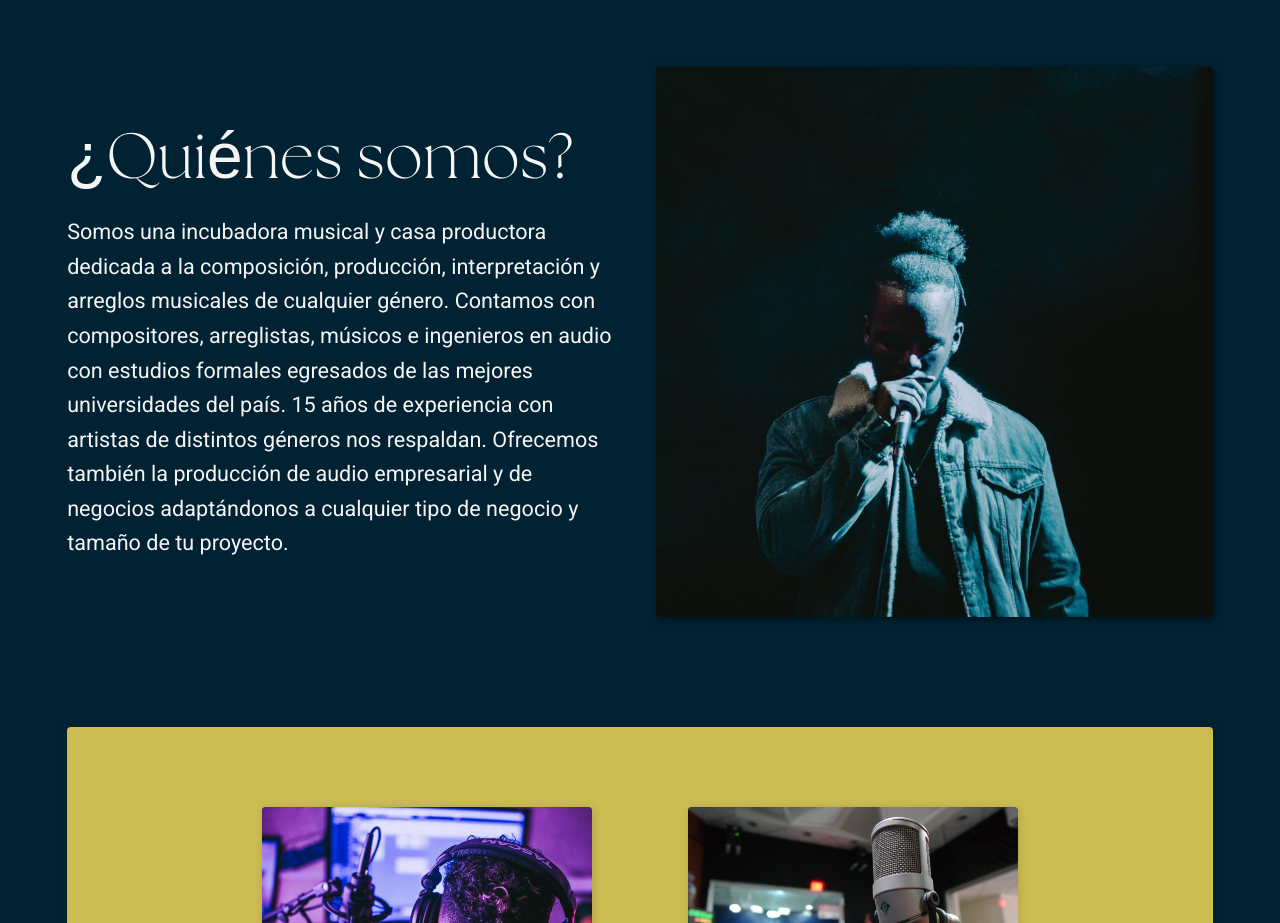
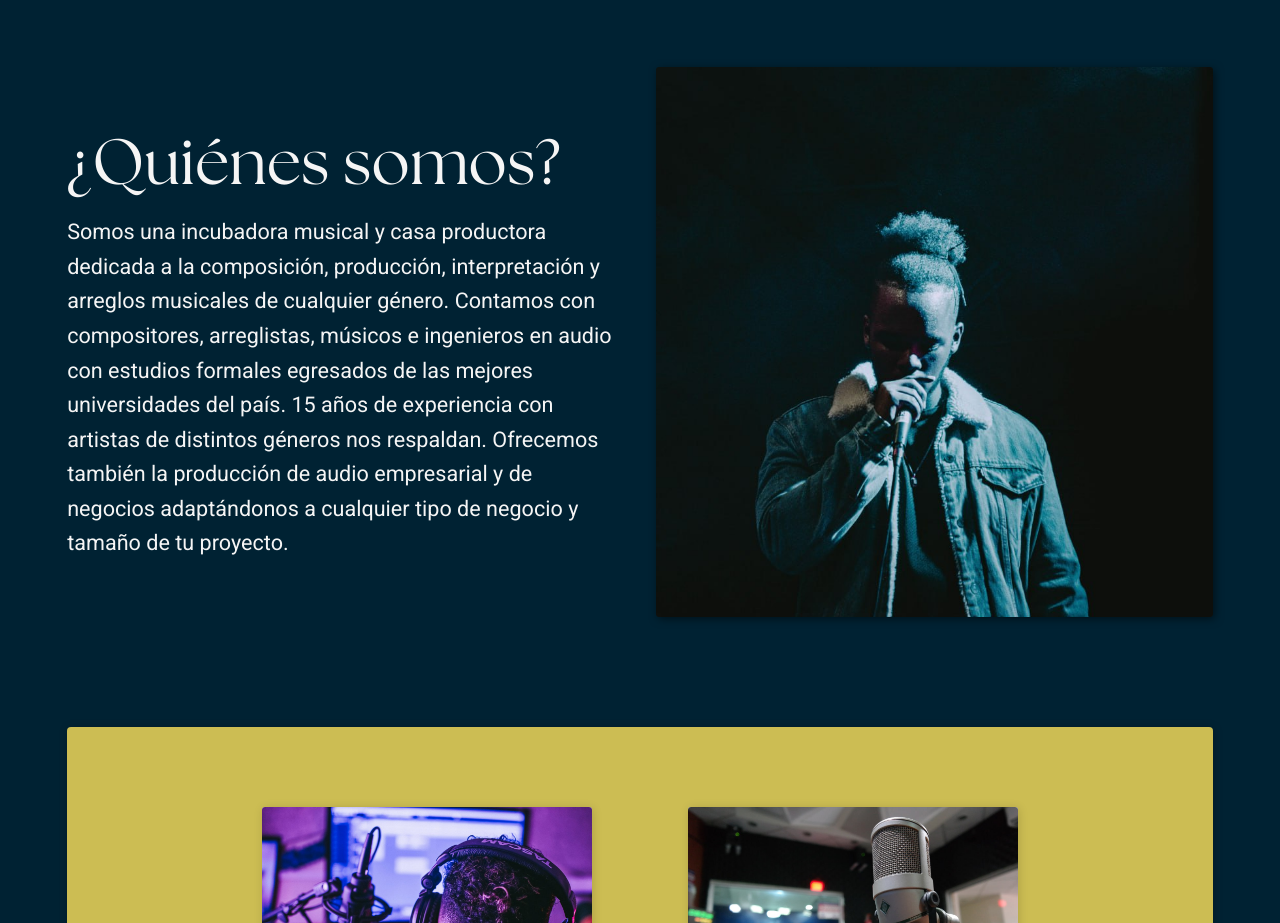
Before and after one commit to exxedridel/Xperimental-Sounds, a React app: page / in a window 1280 px wide. Shown: the part 2100-3023 px from the top of the page. Built offline with nearby package versions, Linux system fonts and the light colour scheme; a web font is replaced by a local one.

Commit message:
ADD full The Seasons font, demo removed

```diff
--- a/src/components/Grid-container/GridContainer.styles.js
+++ b/src/components/Grid-container/GridContainer.styles.js
@@ -2,7 +2,7 @@ import styled from "styled-components";
 
 export const GridContainerStyled = styled.main`
   & h2 {
-    font-family: var(--ff-theseasons-lt);
+    font-family: var(--ff-theseasons-reg-full);
     font-size: var(--fs-800);
   }
 
--- a/src/styles/global.css
+++ b/src/styles/global.css
@@ -2,6 +2,10 @@
 /*                 Variables                    */
 /*----------------------------------------------*/
 
+@font-face {
+  font-family: "TheSeasons-reg-full";
+  src: url("../assets/fonts/theseasons-reg.ttf") format("opentype");
+}
 @font-face {
   font-family: "TheSeasons-reg";
   src: url("../assets/fonts/theseasons-reg.otf") format("opentype");
@@ -33,6 +37,7 @@
   --ff-serif: "Roboto", sans-serif;
   --ff-sans-cond: "Roboto Condensed", sans-serif;
   --ff-sans-display: "Dela Gothic One", cursive;
+  --ff-theseasons-reg-full: "TheSeasons-reg-full", sans-serif;
   --ff-theseasons-reg: "TheSeasons-reg", sans-serif;
   --ff-theseasons-lt: "TheSeasons-lt", sans-serif;
   --ff-theseasons-it: "TheSeasons-it", sans-serif;
```
Also changed, not shown: src/assets/fonts/theseasons-reg.ttf (added).
